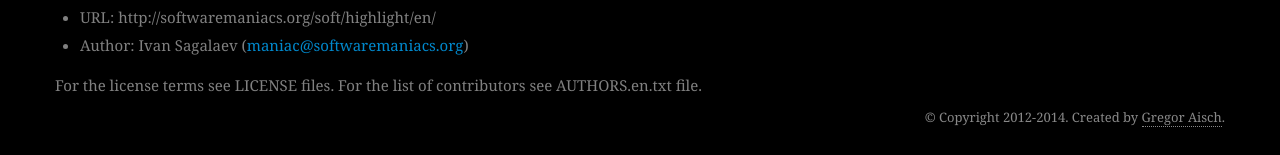
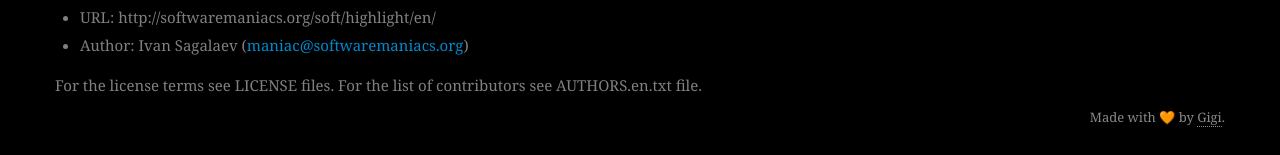
Before and after one commit to twentyone-world/twentyone-world.github.io, a Jekyll site: the page built from js/highlight/README.md, in a window 1280 px wide. Shown: the part 2197-2352 px from the top of the page. Built offline with Jekyll 4.4.1, drawn with Linux system fonts in a browser that asks for light colours; our own code applies the rules of GitHub Pages for plain Markdown files; Markdown is read by kramdown in place of the engine named in the settings; comment, search, counter and statistics services are not loaded.

Commit message:
feat(footer): made with 🧡

```diff
--- a/_layouts/default.html
+++ b/_layouts/default.html
@@ -20,7 +20,7 @@ layout: core
 					{{ content }}
 				</div>
 				<div class="footer">
-					&copy; Copyright 2012-2014. Created by <a href="http://driven-by-data.net">Gregor Aisch</a>.
+					Made with 🧡 by <a href="https://dergigi.com">Gigi</a>.
 				</div>
 			</div>
 		</div>
```
